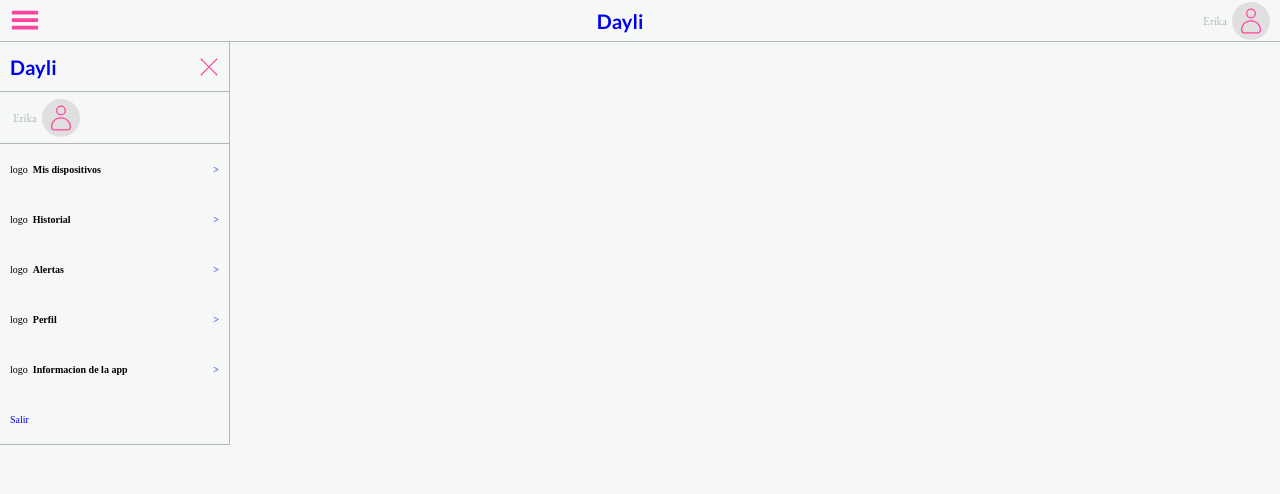
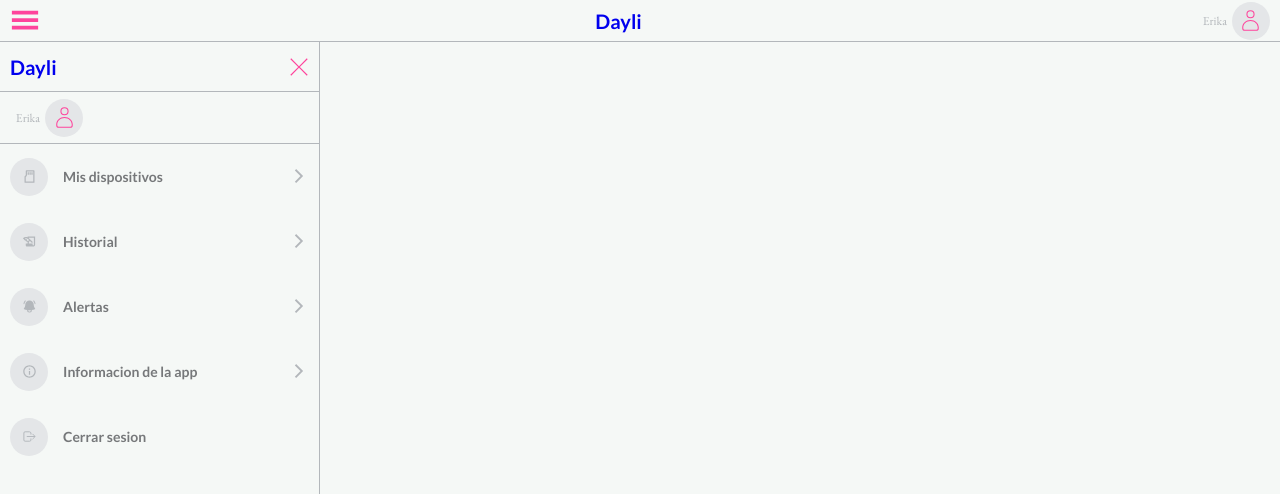
Before and after one commit to Erik-Aviles/rastreo-satelital-gps, a React app: page / in a window 1280 px wide. Shown: the top 494 px of the page. Built offline with nearby package versions, Linux system fonts and the light colour scheme.

Commit message:
Estilo 'Menu desple..., icons: movil/table/laptop'

```diff
--- a/src/components/Header.jsx
+++ b/src/components/Header.jsx
@@ -1,9 +1,8 @@
 import React, { useEffect, useState } from "react";
 import "../styles/Header.css";
 import { GiHamburgerMenu } from "react-icons/gi";
-import { CiUser } from "react-icons/ci";
 import Logo from "./Logo";
-import LogoUser from "./LogoUser";
+import { UserIcon } from "./Icons";
 
 const Header = () => {
   const [width, setWidth] = useState(screen.width);
@@ -25,7 +24,7 @@ const Header = () => {
       </figure>
 
       <Logo />
-      <LogoUser display={width >= 768 ? 'block' : 'none'} />
+      <UserIcon display={width >= 768 ? "block" : "none"} />
     </section>
   );
 };
--- /dev/null
+++ b/src/components/Icons.jsx
@@ -0,0 +1,52 @@
+import React from "react";
+import { CiUser } from "react-icons/ci";
+import { HiBellAlert } from "react-icons/hi2";
+import { IoChevronForwardSharp, IoLogOutOutline } from "react-icons/io5";
+import { RiSdCardMiniLine } from "react-icons/ri";
+import { MdOutlineHistoryEdu, MdInfoOutline } from "react-icons/md";
+import "../styles/Icons.css";
+
+const styles = {
+  size: 15,
+  color: "var(--color-light-2)",
+};
+
+const UserIcon = ({ display }) => {
+  return (
+    <figure className="Logo-User-container_icons">
+      <p style={{ display: display }}>Erika</p>
+      <a className="user-icon" href="/">
+        <CiUser size={25} color={"var(--color-medium)"} />
+      </a>
+    </figure>
+  );
+};
+
+const DeviceIcon = () => {
+  return <RiSdCardMiniLine size={styles.size} color={styles.color} />;
+};
+const HistoryIcon = () => {
+  return <MdOutlineHistoryEdu size={styles.size} color={styles.color} />;
+};
+const AlertIcon = () => {
+  return <HiBellAlert size={styles.size} color={styles.color} />;
+};
+const InfoAppIcon = () => {
+  return <MdInfoOutline size={styles.size} color={styles.color} />;
+};
+const LogoutIcon = () => {
+  return <IoLogOutOutline size={styles.size} color={styles.color} />;
+};
+const ForwardIcon = () => {
+  return <IoChevronForwardSharp size={20} color={styles.color} />;
+};
+
+export {
+  UserIcon,
+  AlertIcon,
+  DeviceIcon,
+  HistoryIcon,
+  InfoAppIcon,
+  LogoutIcon,
+  ForwardIcon,
+};
--- a/src/components/LogoUser.jsx
+++ /dev/null
@@ -1,22 +0,0 @@
-import React from "react";
-import { CiUser } from "react-icons/ci";
-import "../styles/LogoUser.css";
-
-const LogoUser = ({display}) => {
-  const styles = {
-    size: 30,
-    color: "var(--color-medium)",
-  };
-  return (
-    <figure className="Logo-User-container_icons">
-      {" "}
-      {/* <p className={display}>Erika</p> */}
-      <p style={{display: display}}>Erika</p>
-      <a className="user-icon" href="/">
-        <CiUser size={styles.size} color={styles.color} />
-      </a>{" "}
-    </figure>
-  );
-};
-
-export default LogoUser;
--- a/src/pages/MenuDesplegable.jsx
+++ b/src/pages/MenuDesplegable.jsx
@@ -1,8 +1,15 @@
 import React from "react";
-import { GiHamburgerMenu } from "react-icons/gi";
 import ButtonSalir from "../components/ButtonSalir";
 import Logo from "../components/Logo";
-import LogoUser from "../components/LogoUser";
+import {
+  UserIcon,
+  AlertIcon,
+  DeviceIcon,
+  HistoryIcon,
+  InfoAppIcon,
+  LogoutIcon,
+  ForwardIcon,
+} from "../components/Icons";
 import "../styles/MenuDesplegable.css";
 
 const MenuDesplegable = () => {
@@ -11,66 +18,80 @@ const MenuDesplegable = () => {
     color: "var(--color-medium)",
   };
   return (
-    <div className="Menu-container-desplegable">
+    <div className="Menu">
       <div className="menu-logos">
         <Logo />
         <ButtonSalir>X</ButtonSalir>
       </div>
       <div className="menu-user">
-        <LogoUser />
+        <UserIcon />
       </div>
 
       <div className="menu-container_desplegable">
         <ul className="menu_desplegable">
           <li className="menu-item">
             <div className="menu-desplegable_left">
-              <span>logo</span>
+              <div className="menu-container-icons">
+                <DeviceIcon />
+              </div>
               <h4>Mis dispositivos</h4>
             </div>
             <a href="/">
-              <span className="menu-desplegable_rigth">&gt;</span>
+              <div className="menu-desplegable_rigth">
+                <ForwardIcon />
+              </div>
             </a>
           </li>
           <li className="menu-item">
             <div className="menu-desplegable_left">
-              <span>logo</span>
+              <div className="menu-container-icons">
+                <HistoryIcon />
+              </div>
               <h4>Historial</h4>
             </div>
             <a href="/">
-              <span className="menu-desplegable_rigth">&gt;</span>
+              <div className="menu-desplegable_rigth">
+                <ForwardIcon />
+              </div>
             </a>
           </li>
           <li className="menu-item">
             <div className="menu-desplegable_left">
-              <span>logo</span>
+              <div className="menu-container-icons">
+                <AlertIcon />
+              </div>
               <h4>Alertas</h4>
             </div>
             <a href="/">
-              <span className="menu-desplegable_rigth">&gt;</span>
+              <div className="menu-desplegable_rigth">
+                <ForwardIcon />
+              </div>
             </a>
           </li>
           <li className="menu-item">
             <div className="menu-desplegable_left">
-              <span>logo</span>
-              <h4>Perfil</h4>
-            </div>
-            <a href="/">
-              <span className="menu-desplegable_rigth">&gt;</span>
-            </a>
-          </li>
-          <li className="menu-item">
-            <div className="menu-desplegable_left">
-              <span>logo</span>
+              <div className="menu-container-icons">
+                <InfoAppIcon />
+              </div>
               <h4>Informacion de la app</h4>
             </div>
             <a href="/">
-              <span className="menu-desplegable_rigth">&gt;</span>
+              <div className="menu-desplegable_rigth">
+                <ForwardIcon />
+              </div>
             </a>
           </li>
 
-          <a href="/">
-            <li className="menu-item">Salir</li>
-          </a>
+          <li className="menu-item">
+            <div className="menu-desplegable_left">
+
+                <div className="menu-container-icons">
+                  <LogoutIcon />
+                </div>
+                <a href="/"><h4>Cerrar sesion</h4></a>
+
+            </div>
+          </li>
         </ul>
       </div>
     </div>
--- a/src/styles/LogoUser.css
+++ b/src/styles/Icons.css
@@ -1,5 +1,5 @@
 .Logo-User-container_icons {
-  width: 69.9px;
+  width: 73px;
   margin-left: 10px;
   display: flex;
   justify-content: end;
--- a/src/styles/MenuDesplegable.css
+++ b/src/styles/MenuDesplegable.css
@@ -1,5 +1,5 @@
-.Menu-container-desplegable {
-  width: 230px;
+.Menu {
+  width: 320px;
   display: grid;
   grid-template-rows: 50px 52px auto;
   align-items: center;
@@ -21,22 +21,42 @@
   height: 100%;
   display: flex;
 }
-.menu-container_desplegable{
+
+.menu-container_desplegable {
   margin: 0 10px;
   height: 100%;
 }
 .menu_desplegable {
   display: flex;
   flex-direction: column;
-
 }
-.menu-item{
+.menu-item {
   display: flex;
   justify-content: space-between;
   align-items: center;
-  height:50px;
+  height: 65px;
 }
-.menu-desplegable_left{
+.menu-item:last-child {
+  margin-bottom: 50px;
+}
+.menu-item:last-child a{
+  color: var(--color-light-dark-3);
+}
+
+.menu-desplegable_left {
+  color: var(--color-light-dark-3);
   display: flex;
-  gap: 5px;
+  align-items: center;
+  gap: 15px;
+  font-family: var(--font-family-titles);
+  font-size: var(--font-size-sm);
 }
+.menu-container-icons {
+  width: 38px;
+  height: 38px;
+  display: flex;
+  justify-content: center;
+  align-items: center;
+  background-color: var(--color-light-1);
+  border-radius: 50%;
+}
--- a/src/styles/global.css
+++ b/src/styles/global.css
@@ -19,8 +19,9 @@
 
   --color-dark: #dbb144;
   --color-medium: #fe449c;
-  --color-light-1: #e0dfdf;
+  --color-light-1: #e4e6e8;
   --color-light-2: #b3b7bb;
+  --color-light-dark-3: #76787a;
   --color-layout-1: #eff2f5;
   --color-layout-2: #f5f8f6;
   --color-button-dark: #82c638;
@@ -36,6 +37,7 @@
   --font-size-xlg: 5rem;
   --font-size-lg: 2rem;
   --font-size-md: 1.8rem;
+  --font-size-md2: 1.6rem;
   --font-size-sm: 1.4rem;
   --font-size-xsm: 1.2rem;
   --font-size-xxsm: 1rem;
@@ -51,4 +53,5 @@ body {
 
 a {
   text-decoration: none;
+
 }
```
